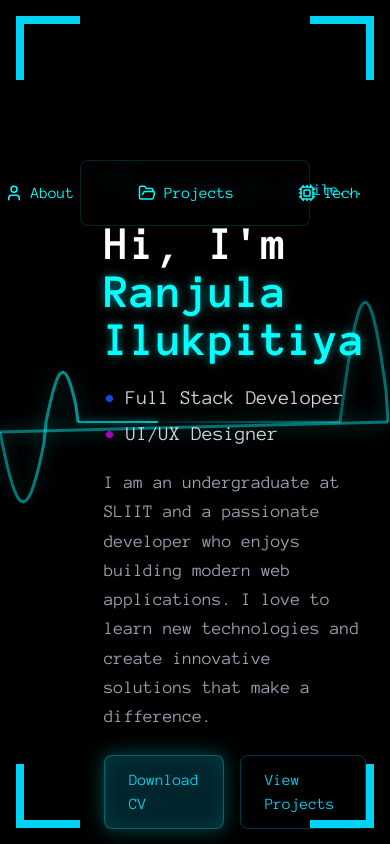
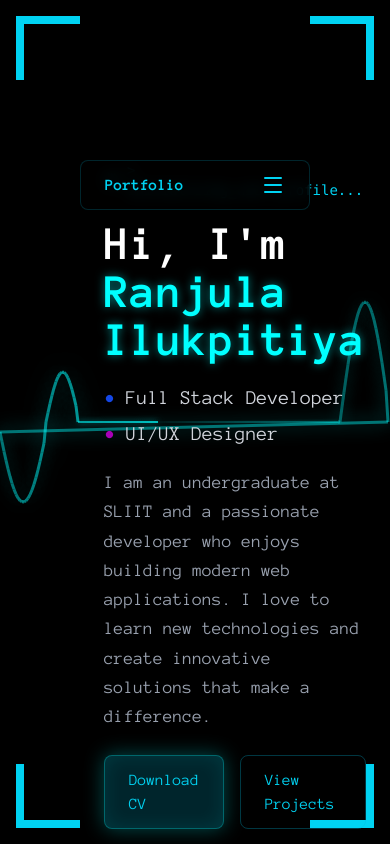
Before and after one commit to Ranjula001/Portfolio-V4, a Next.js app: page / in a window 390 px wide. Built offline with nearby package versions, Linux system fonts and the light colour scheme.

Commit message:
bug fixes

```diff
--- a/app/components/ScrollToTop.tsx
+++ b/app/components/ScrollToTop.tsx
@@ -44,7 +44,7 @@ export default function ScrollToTop() {
         >
           <div className="relative w-8 h-8">
             <Image
-              src="/jetpack.png"
+              src="/jetPack.png"
               alt="Jetpack"
               fill
               className="object-contain group-hover:brightness-110 transition-all duration-300"
--- a/app/pages/Navigation.tsx
+++ b/app/pages/Navigation.tsx
@@ -1,31 +1,58 @@
 "use client";
 
-import { Home, User, FolderOpen, Cpu, Mail } from 'lucide-react';
+import { useState } from 'react';
+import { Home, User, FolderOpen, Cpu, Mail, Menu, X } from 'lucide-react';
 
 const Navigation = () => {
+  const [isOpen, setIsOpen] = useState(false);
+
+  const navItems = [
+    { href: "#home", icon: Home, label: "Home" },
+    { href: "#about", icon: User, label: "About" },
+    { href: "#projects", icon: FolderOpen, label: "Projects" },
+    { href: "#tech", icon: Cpu, label: "Tech" },
+    { href: "#contact", icon: Mail, label: "Contact" }
+  ];
+
   return (
-    <nav className="absolute max-w-7xl w-full top-20 left-1/2 transform -translate-x-1/2 z-40 bg-black/80 backdrop-blur-sm border border-cyan-500/20 rounded-lg px-6 py-3 scroll-smooth">
-      <div className="flex items-center justify-center space-x-8">
-        <a href="#home" className="nav-link flex items-center gap-2">
-          <Home size={18} />
-          Home
-        </a>
-        <a href="#about" className="nav-link flex items-center gap-2">
-          <User size={18} />
-          About
-        </a>
-        <a href="#projects" className="nav-link flex items-center gap-2">
-          <FolderOpen size={18} />
-          Projects
-        </a>
-        <a href="#tech" className="nav-link flex items-center gap-2">
-          <Cpu size={18} />
-          Tech
-        </a>
-        <a href="#contact" className="nav-link flex items-center gap-2">
-          <Mail size={18} />
-          Contact
-        </a>
+    <nav className="absolute max-w-7xl w-full top-20 left-1/2 transform -translate-x-1/2 z-40 bg-black/80 backdrop-blur-sm border border-cyan-500/20 rounded-lg px-6 py-3">
+      {/* Desktop Navigation */}
+      <div className="hidden md:flex items-center justify-center space-x-8">
+        {navItems.map(({ href, icon: Icon, label }) => (
+          <a key={href} href={href} className="nav-link flex items-center gap-2">
+            <Icon size={18} />
+            {label}
+          </a>
+        ))}
+      </div>
+
+      {/* Mobile Navigation */}
+      <div className="md:hidden">
+        <div className="flex items-center justify-between">
+          <span className="text-cyan-400 font-semibold">Portfolio</span>
+          <button
+            onClick={() => setIsOpen(!isOpen)}
+            className="text-cyan-400 hover:text-cyan-300 transition-colors"
+          >
+            {isOpen ? <X size={24} /> : <Menu size={24} />}
+          </button>
+        </div>
+
+        {isOpen && (
+          <div className="mt-4 space-y-2">
+            {navItems.map(({ href, icon: Icon, label }) => (
+              <a
+                key={href}
+                href={href}
+                onClick={() => setIsOpen(false)}
+                className="nav-link flex items-center gap-2 py-2 px-2 rounded hover:bg-cyan-500/10 transition-colors"
+              >
+                <Icon size={18} />
+                {label}
+              </a>
+            ))}
+          </div>
+        )}
       </div>
     </nav>
   );
```
